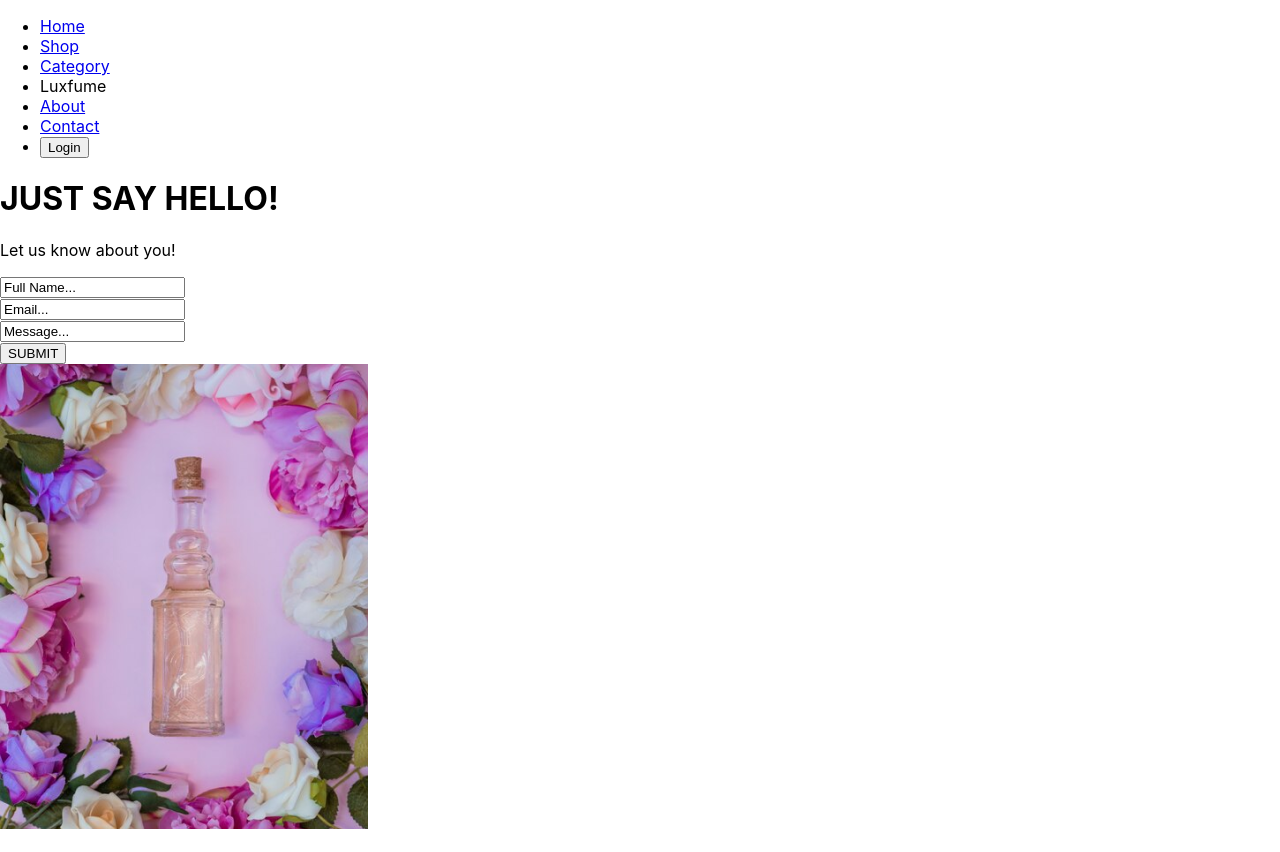
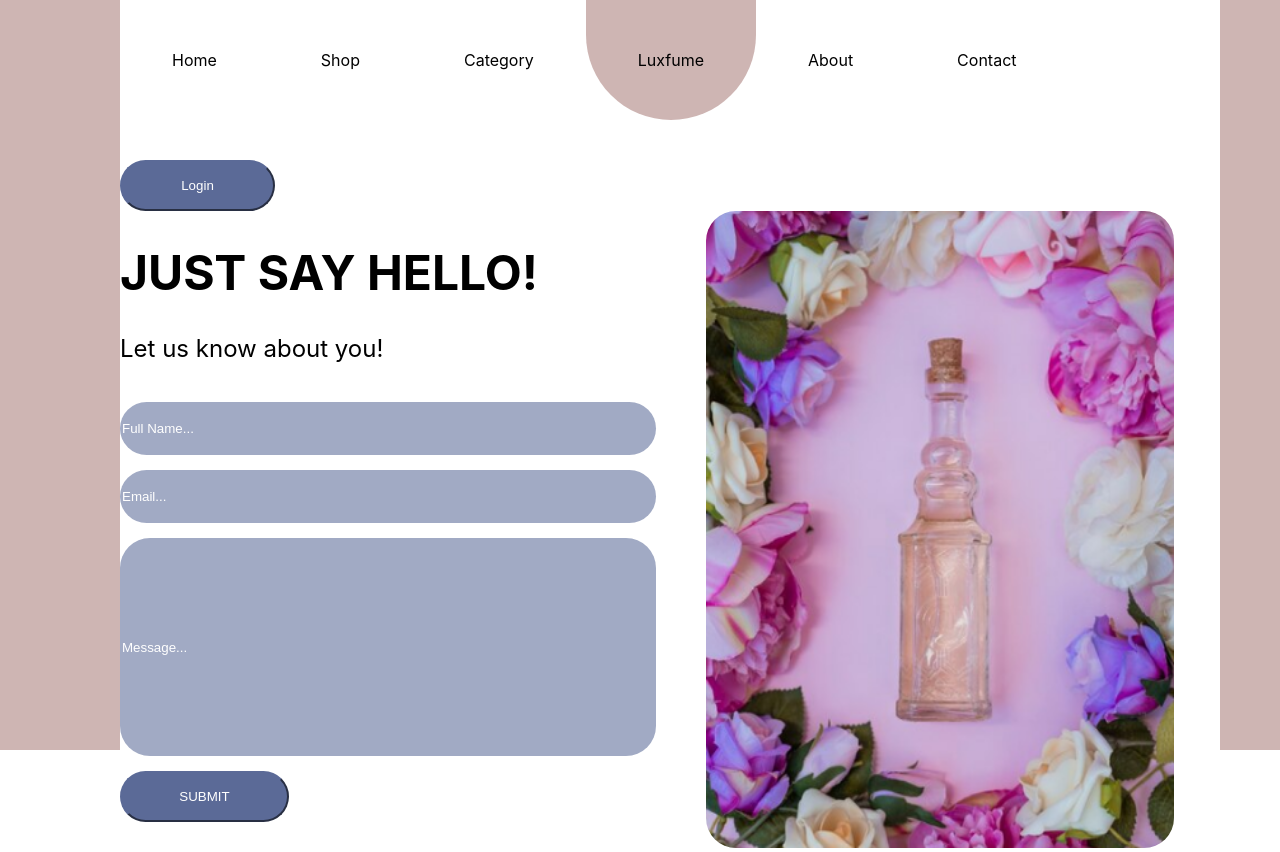
Before and after one commit to AlaaZaiter/Perfumes-Frontend, a React (Create React App) app: page / in a window 1280 px wide. Built offline with nearby package versions, Linux system fonts and the light colour scheme.

Commit message:
"Added Contact componentCSS structure"

```diff
--- a/src/ComponentCSS/Contact.css
+++ b/src/ComponentCSS/Contact.css
@@ -0,0 +1,135 @@
+.bodyA {
+    background-color: #ceb5b3;
+    height:auto;
+    width: auto;
+}
+.luxA{
+    font-style: super bold;
+    background-color: #CEB5B3;
+    border-radius: 0px 0px 100px 100px;
+}
+.imgA9{
+    width: 468px;
+    height: 637px;
+    border-radius: 30px;
+    margin-left: 50px;
+}
+.justA{
+    font-size: 48px;
+}
+.letA{
+    font-size: 24px;
+}
+.containerAA {
+    justify-content: center;
+    background-color: white;
+    height: 750px;
+    width: 1100px;
+    color: black;
+    margin-left: 120px;
+}
+.containerAB{
+    display: flex;
+}
+ul {
+    list-style-type: none;
+    margin: 0;
+    padding: 0;
+    overflow: hidden;
+}
+
+li {
+    float: left;
+}
+
+li a {
+    display: block;
+    color: black;
+    text-align: center;
+    padding: 50px 52px;
+    text-decoration: none;
+}
+
+li a:hover {
+    color: rgba(0, 0, 0, 0.507);
+}
+
+.textareaA {
+    background-color: #5b6a9791;
+    color: white;
+    border: none;
+    cursor: pointer;
+    border-radius: 30px;
+    width:532px;
+    height: 51px;
+    margin-top: 15px;
+}
+.textareaB {
+    background-color: #5b6a9791;
+    color: white;
+    border: none;
+    cursor: pointer;
+    border-radius: 30px;
+    width:532px;
+    height: 216px;
+    margin-top: 15px;
+}
+.submitA{
+    background-color: #5b6a97;
+    box-shadow: #5b6a97;
+    color: white;
+    width: 169px;
+    height: 51px;
+    border-radius: 30px;
+    margin-top: 15px;
+    border-color: #5b6a97;
+}
+.submitA:hover {
+    background-color: #3e4e73a6;
+}
+.loginA{
+    background-color: #5b6a97;
+    color: white;
+    border-radius: 30px;
+    width: 155px;
+    height: 51px;
+    margin-top: 40px;
+    border-color: #5b6a97;
+}
+.loginA:hover{
+    background-color: #3e4e73a6;
+}
+
+@media (min-width: 320px) and (max-width:430px){
+    .imgA9{
+        display: none;
+    }
+   li {
+        flex-direction: column;
+        display: none;
+        cursor: pointer;
+      }
+
+      .burger-menu {
+        display: block;
+      }
+      .textareaA{
+        width:300px;
+        height: 51px;
+      }
+      .textareaB{
+        width:300px;
+        height: 51px;
+      }
+      .justA{
+        font-size: 40px;
+    }
+    .letA{
+        font-size: 18px;
+    }
+    .containerAA{
+        height: 420px;
+        width: 600px;
+        margin-left: -5px;
+    }
+}
```
